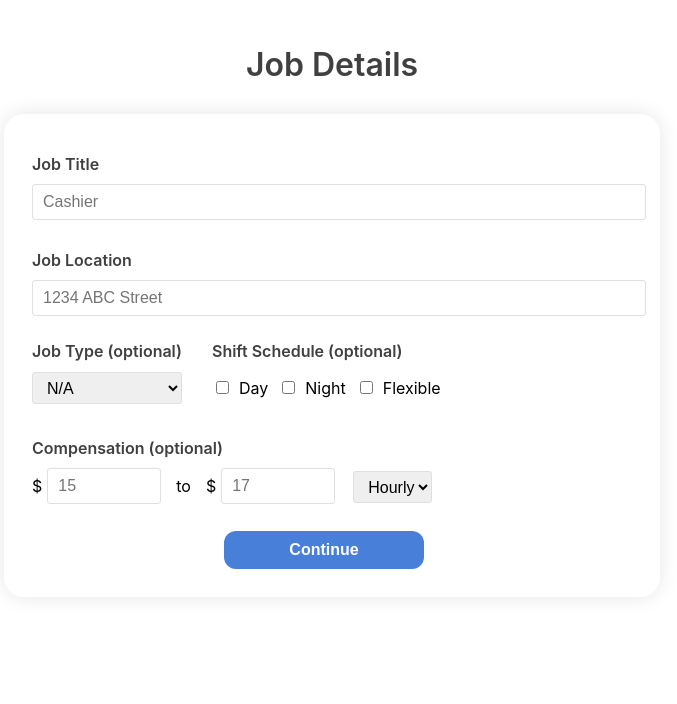
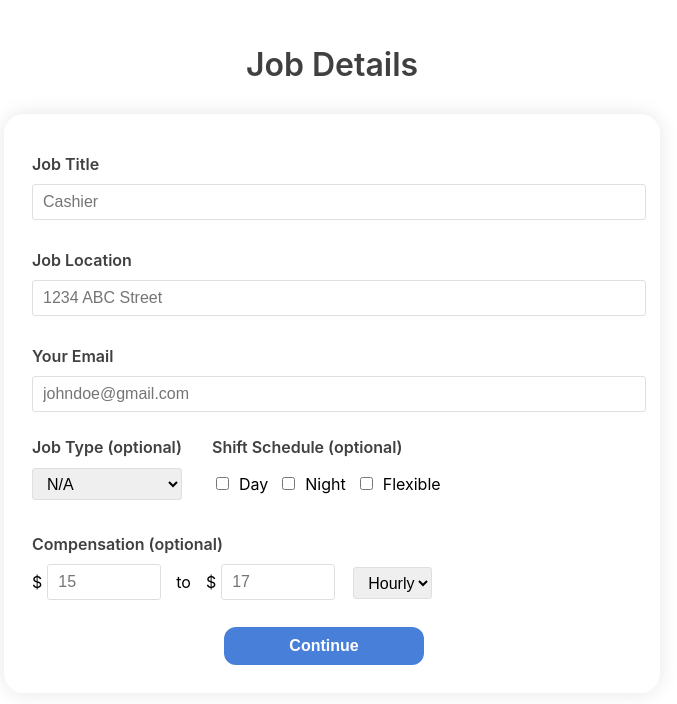
Before and after one commit to ljq2022/jobspread, a React (Create React App) app: page / in a window 1280 px wide. Shown: the top 704 px of the page, without its empty margins (353-1030 px from the left). Built offline with nearby package versions, Linux system fonts and the light colour scheme; no server answers.

Commit message:
added email field

```diff
--- a/src/screens/jobDetails/index.js
+++ b/src/screens/jobDetails/index.js
@@ -45,6 +45,15 @@ export const JobDetails = () => {
                 style={jobDetailsStyles.inputTextfield}
               />
               <ValidationError message={errors.location} />
+            </div>
+            <div style={jobDetailsStyles.inputSection}>
+              <label style={jobDetailsStyles.inputDesc}>Your Email</label>
+              <Field
+                name="employerEmail"
+                placeholder="johndoe@gmail.com"
+                style={jobDetailsStyles.inputTextfield}
+              />
+              <ValidationError message={errors.employerEmail} />
             </div>
             <div style={jobDetailsStyles.checkBoxContainer}>
               <div
--- a/src/screens/jobDetails/validator.js
+++ b/src/screens/jobDetails/validator.js
@@ -17,4 +17,5 @@ export const jobDetailValidationSchema = yup.object({
       SALARY_MINIMUM,
       `Compensation upper bound must be greater than ${SALARY_MINIMUM}`
     ),
+  employerEmail: yup.string().required("Please enter your email."),
 });
```
